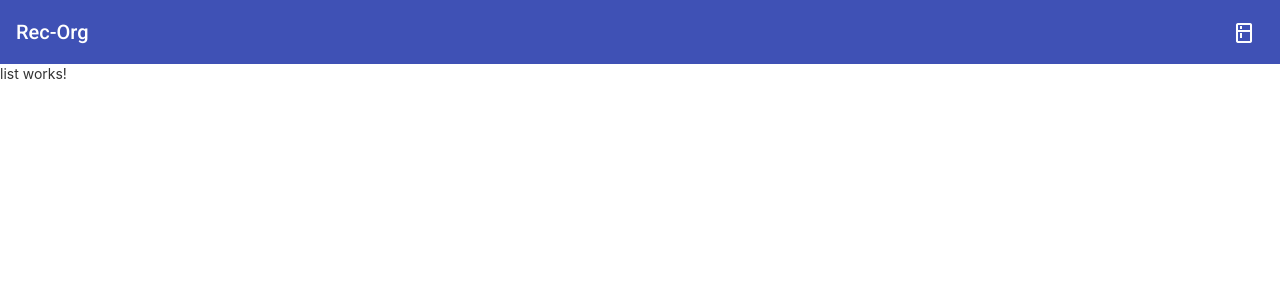
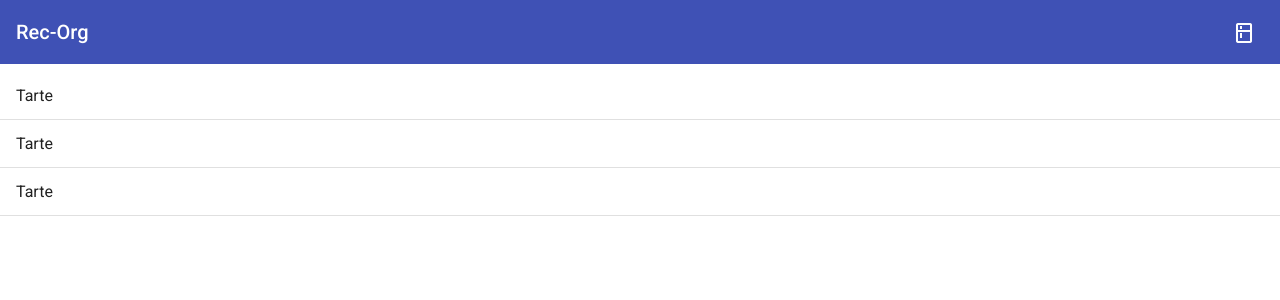
Before and after one commit to quentindlf/recorg, an Angular app: page /recipe/list in a window 1280 px wide. Shown: the top 300 px of the page. Built offline with nearby package versions, Linux system fonts and the light colour scheme; data requests are answered from the project's data file.

Commit message:
Get List And display in component

```diff
--- a/src/app/DB/db.json
+++ b/src/app/DB/db.json
@@ -1,9 +1,5 @@
 {
   "recipes": [
-    {
-      "id": 1,
-      "name": "allo"
-    },
     {
       "id": 2,
       "name": "Tarte",
@@ -25,6 +21,17 @@
         }
       ],
       "id": 3
+    },
+    {
+      "name": "Tarte",
+      "preparation": "Ouihghgg",
+      "ingredients": [
+        {
+          "ingredientNumber": 1,
+          "ingredientName": "Jambon"
+        }
+      ],
+      "id": 4
     }
   ]
 }
--- a/src/app/modules/recipe/recipe-list/recipe-list.component.html
+++ b/src/app/modules/recipe/recipe-list/recipe-list.component.html
@@ -1 +1,8 @@
-<p>list works!</p>
+<mat-nav-list>
+  <mat-list-item *ngFor="let recipe of recipes">
+    <span>
+      {{ recipe.name }}
+    </span>
+    <mat-divider></mat-divider>
+  </mat-list-item>
+</mat-nav-list>
--- a/src/app/modules/recipe/recipe-list/recipe-list.component.scss
+++ b/src/app/modules/recipe/recipe-list/recipe-list.component.scss
@@ -0,0 +1,4 @@
+:host {
+    display: flex;
+    flex-direction: column;
+  }
--- a/src/app/modules/recipe/recipe-list/recipe-list.component.ts
+++ b/src/app/modules/recipe/recipe-list/recipe-list.component.ts
@@ -1,4 +1,6 @@
 import { Component, OnInit } from '@angular/core';
+import { RecipeService } from 'src/app/services/recipe/recipe.service';
+import { RecipeModel } from 'src/app/models/recipe.model';
 
 @Component({
   selector: 'app-recipe-list',
@@ -7,9 +9,19 @@ import { Component, OnInit } from '@angular/core';
 })
 export class RecipeListComponent implements OnInit {
 
-  constructor() { }
+  recipes: RecipeModel[];
+
+  constructor(private recipeService: RecipeService) { }
 
   ngOnInit(): void {
+    this.fetchRecipes();
+  }
+
+  fetchRecipes() {
+    this.recipeService.getRecipes().subscribe(rep => {
+      console.log(rep);
+      this.recipes = rep;
+    });
   }
 
 }
--- a/src/app/services/recipe/recipe.service.ts
+++ b/src/app/services/recipe/recipe.service.ts
@@ -12,4 +12,8 @@ export class RecipeService {
   addRecipe(recipe: RecipeModel) {
     return this.http.post('http://localhost:3000/recipes', recipe, { headers: { header: 'Content-Type: application/json' } });
   }
+
+  getRecipes() {
+    return this.http.get<RecipeModel[]>('http://localhost:3000/recipes');
+  }
 }
```
Also changed, not shown: src/app/material-design/material-design.module.ts (+5 -2 lines).
